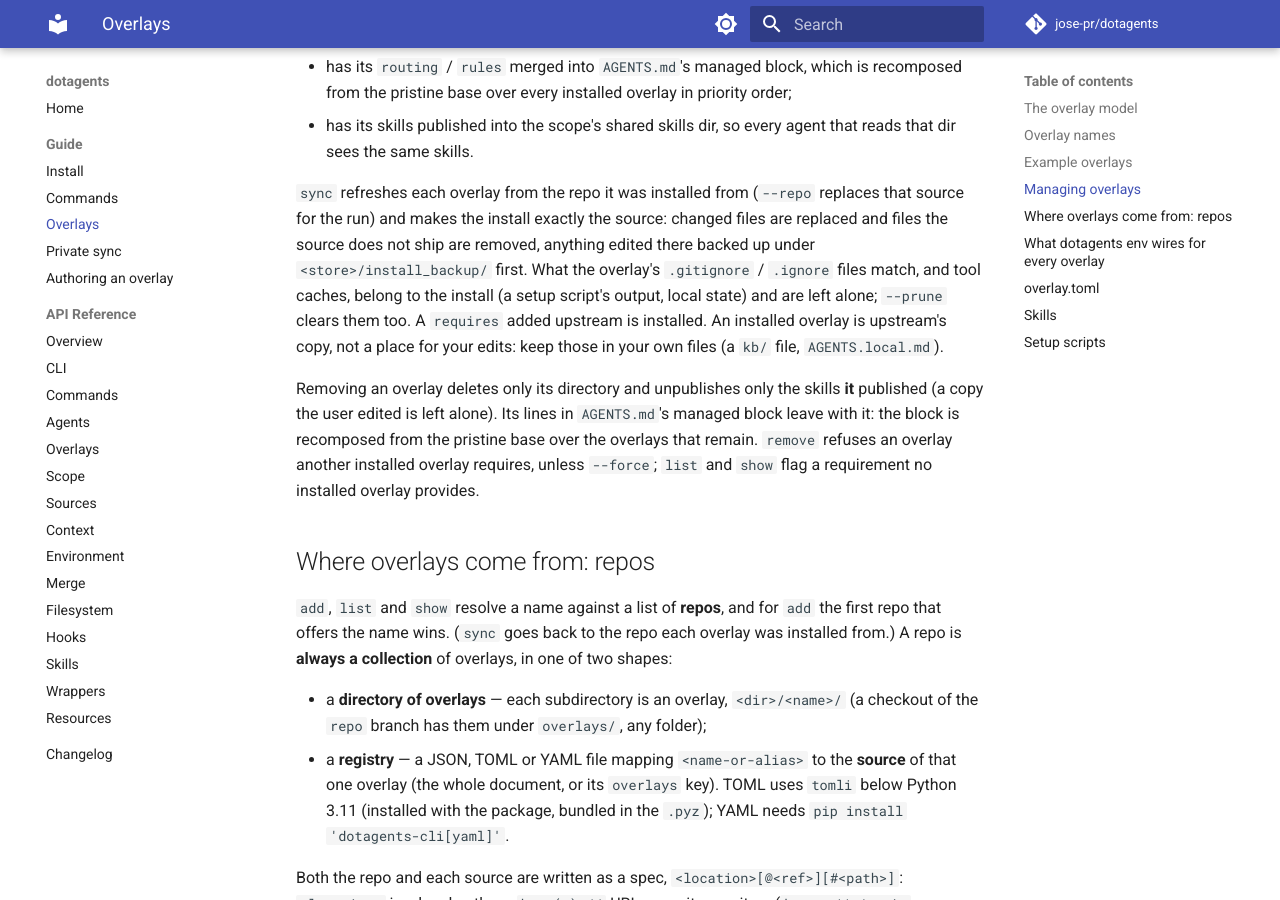
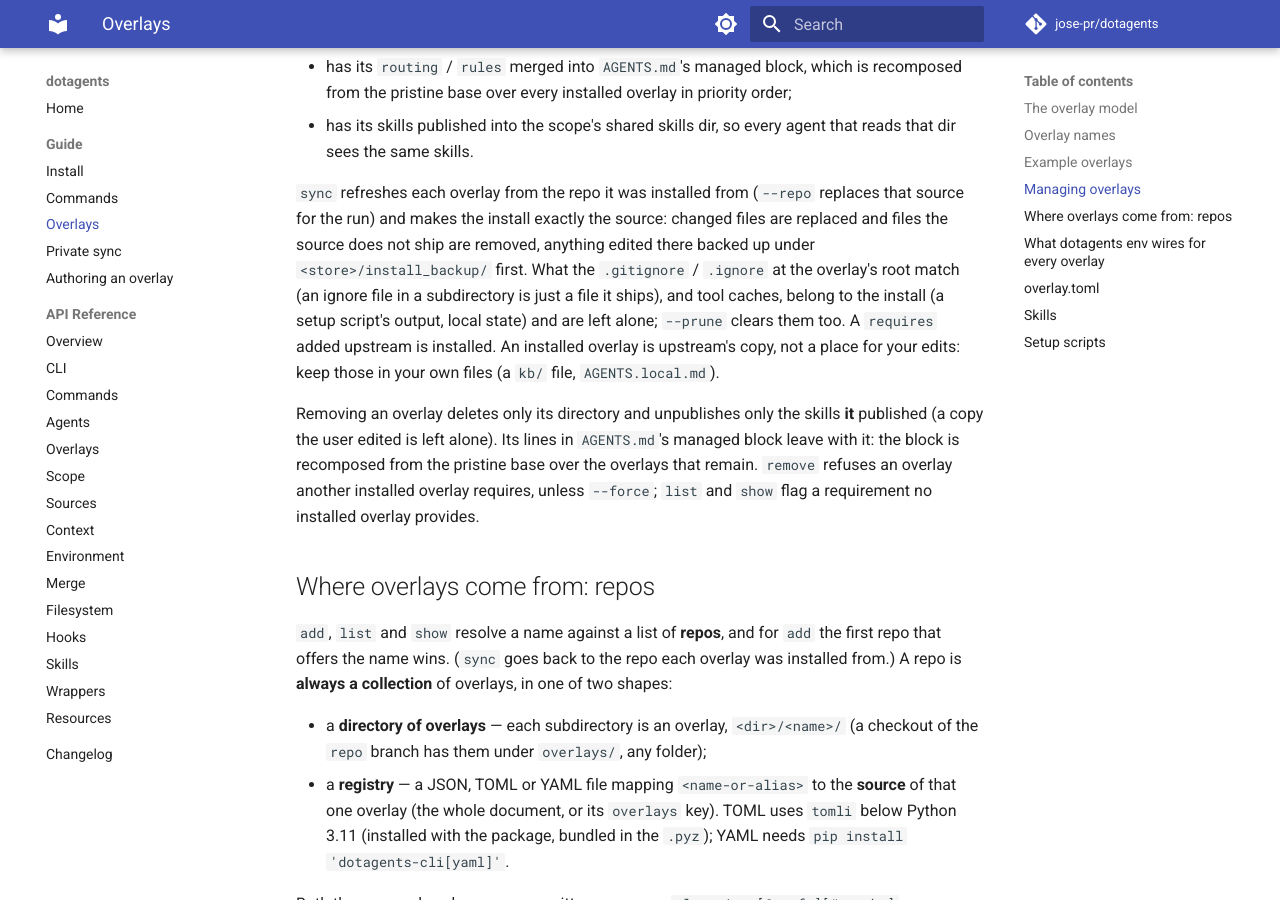
Before and after one commit to jose-pr/dotagents, an MkDocs documentation site: the page built from docs/guide/overlays.md, in a window 1280 px wide and 900 px high, scrolled down 2050 px. Built offline with MkDocs 1.6.1 and Material for MkDocs 9.7.7, drawn with Linux system fonts in a browser that asks for light colours; comment, search, counter and statistics services are not loaded.

Commit message:
docs: only the overlay root's .gitignore / .ignore protect files

```diff
--- a/docs/guide/overlays.md
+++ b/docs/guide/overlays.md
@@ -75,8 +75,9 @@ store). Each overlay:
 `sync` refreshes each overlay from the repo it was installed from (`--repo` replaces
 that source for the run) and makes the install exactly the source: changed files are
 replaced and files the source does not ship are removed, anything edited there backed
-up under `<store>/install_backup/` first. What the overlay's `.gitignore` / `.ignore`
-files match, and tool caches, belong to the install (a setup script's output, local
+up under `<store>/install_backup/` first. What the `.gitignore` / `.ignore` at the
+overlay's root match (an ignore file in a subdirectory is just a file it ships), and
+tool caches, belong to the install (a setup script's output, local
 state) and are left alone; `--prune` clears them too. A `requires` added upstream is
 installed. An installed overlay is upstream's copy, not a place for your edits: keep
 those in your own files (a `kb/` file, `AGENTS.local.md`).
```
Also changed, not shown: CHANGELOG.md (+4 -3 lines), README.md (+2 -2 lines), docs/guide/commands.md (+2 -2 lines), docs/index.md (+2 -2 lines), src/dotagents/AGENTS.md (+13 -12 lines).
